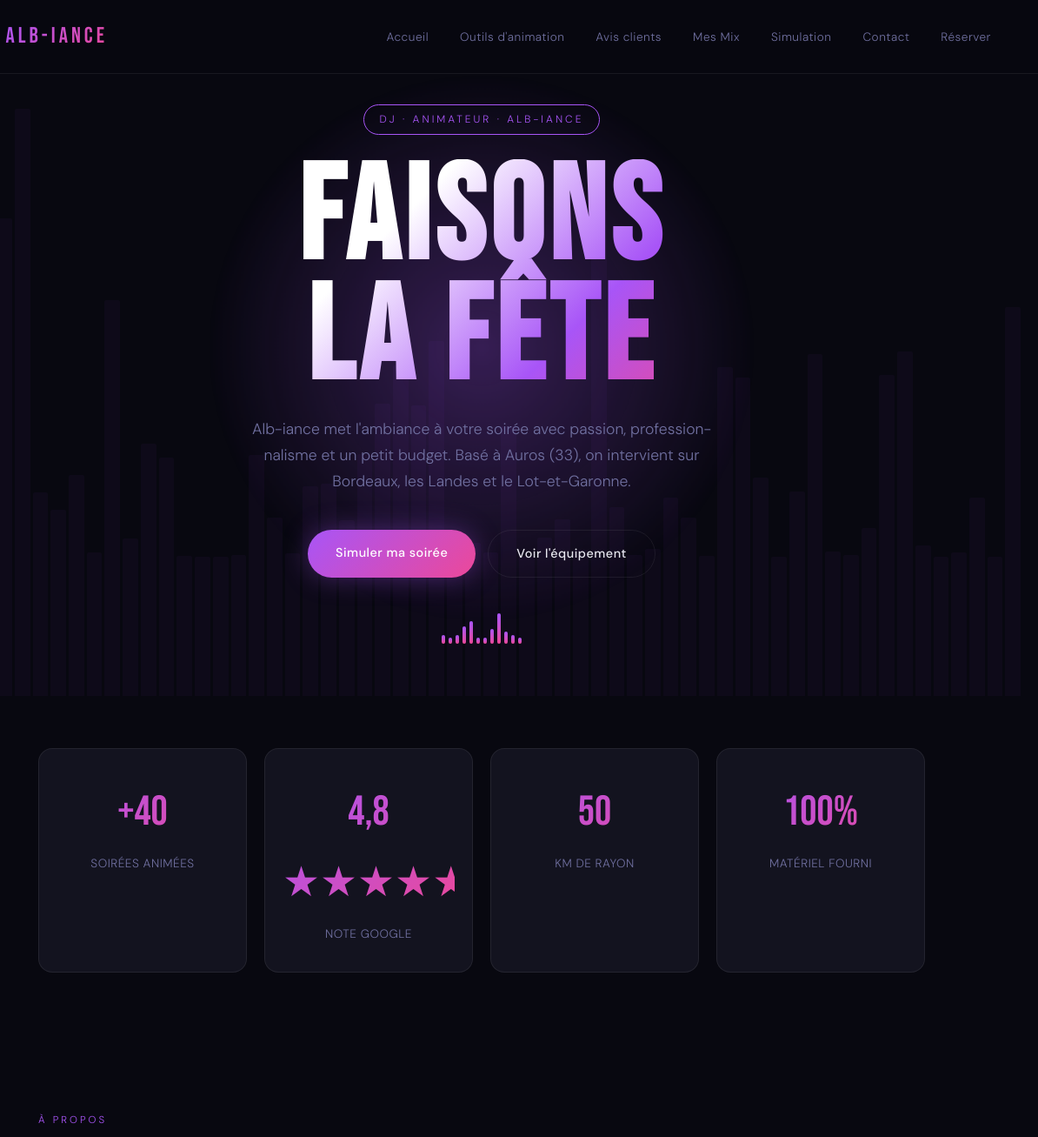
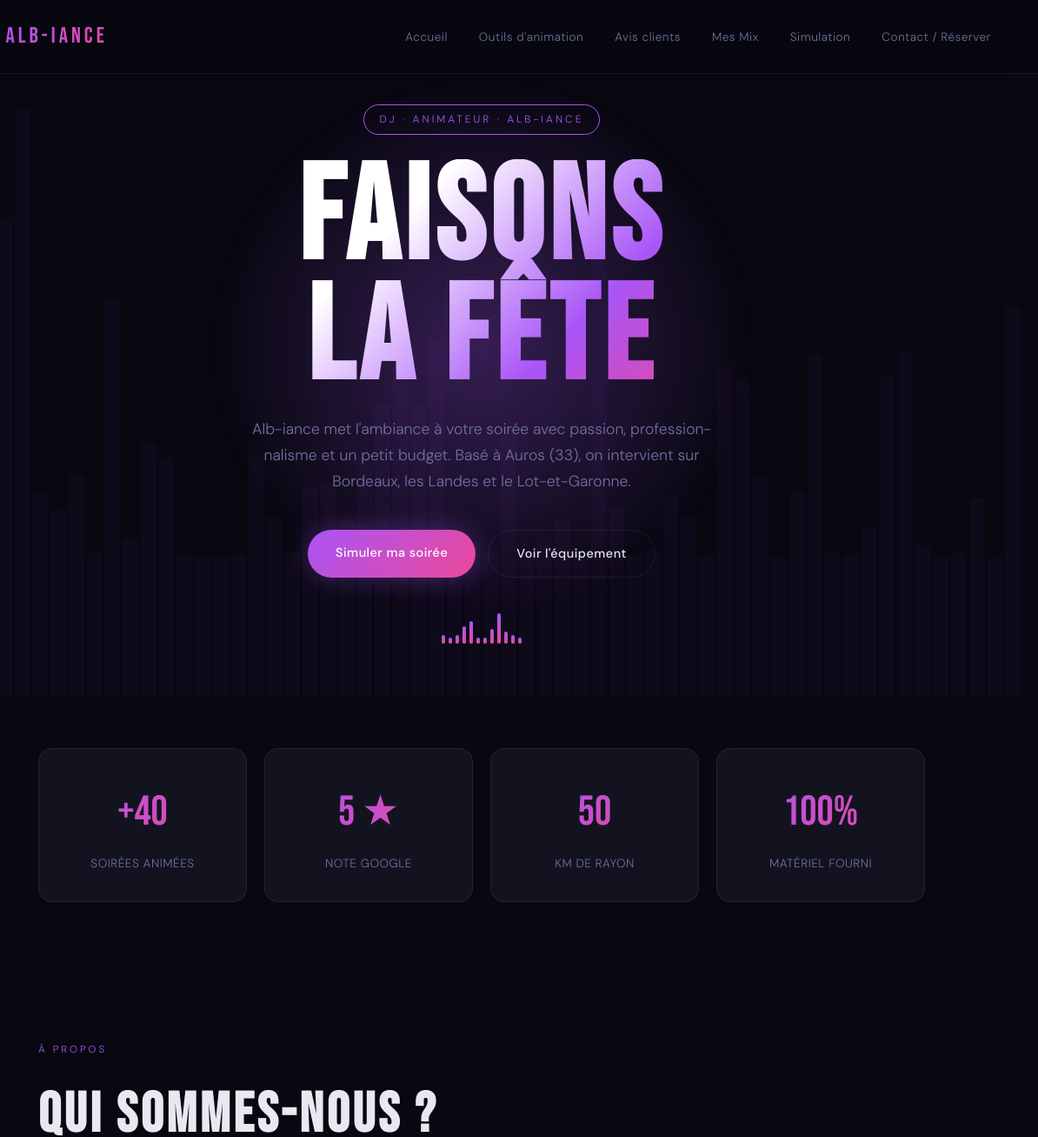
Before and after one commit to albanbontemps33-cell/dj_alb-iance, a plain HTML site: page index.html in a window 1280 px wide. Shown: the top 1307 px of the page at 87% size, 86-1280 px from the left. Drawn offline with Linux system fonts and the light colour scheme.

Commit message:
Update client reviews and contact section

```diff
--- a/index.html
+++ b/index.html
@@ -365,8 +365,7 @@
     <li><a href="#" onclick="showPage('avis');return false;">Avis clients</a></li>
     <li><a href="#" onclick="showPage('mesmix');return false;">Mes Mix</a></li>
     <li><a href="#" onclick="showPage('tarifs');return false;">Simulation</a></li>
-    <li><a href="#" onclick="showPage('contact');return false;">Contact</a></li>
-    <li><a href="#" class="nav-cta" onclick="showPage('contact');return false;">Réserver</a></li>
+    <li><a href="#" class="nav-cta" onclick="showPage('contact');return false;">Contact / Réserver</a></li>
   </ul>
   <button class="burger" id="burger" aria-label="Menu">
     <span></span><span></span><span></span>
@@ -411,7 +410,7 @@
         <div style="color:var(--muted); font-size:.85rem; margin-top:6px; letter-spacing:.5px;">SOIRÉES ANIMÉES</div>
       </div>
       <div class="card reveal" style="padding:32px 20px;">
-        <div style="font-family:'Bebas Neue',sans-serif; font-size:3rem; background:linear-gradient(135deg,var(--accent),var(--accent2)); -webkit-background-clip:text; -webkit-text-fill-color:transparent;">4,8 ★★★★★</div>
+        <div style="font-family:'Bebas Neue',sans-serif; font-size:3rem; background:linear-gradient(135deg,var(--accent),var(--accent2)); -webkit-background-clip:text; -webkit-text-fill-color:transparent;">5 ★</div>
         <div style="color:var(--muted); font-size:.85rem; margin-top:6px; letter-spacing:.5px;">NOTE GOOGLE</div>
       </div>
       <div class="card reveal" style="padding:32px 20px;">
@@ -669,7 +668,7 @@
     <h2 class="section-title">Avis clients</h2>
     <div class="divider"></div>
     <div class="reviews-avg">
-      <div class="reviews-avg-score">4,8 étoiles /5 en moyenne</div>
+      <div class="reviews-avg-score">5 étoiles /5 en moyenne</div>
       <div class="reviews-avg-sub">Retours de nos clients</div>
     </div>
     <div class="reviews-viewport">
```
